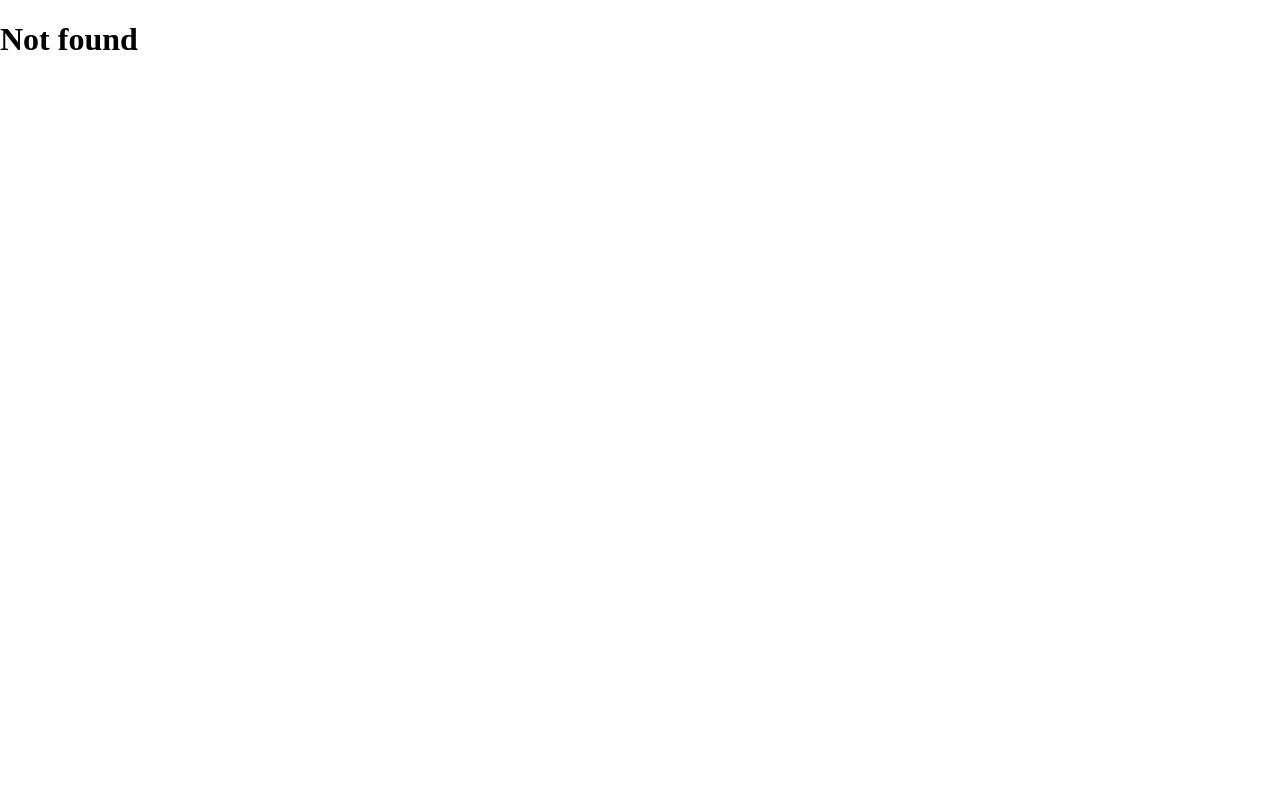
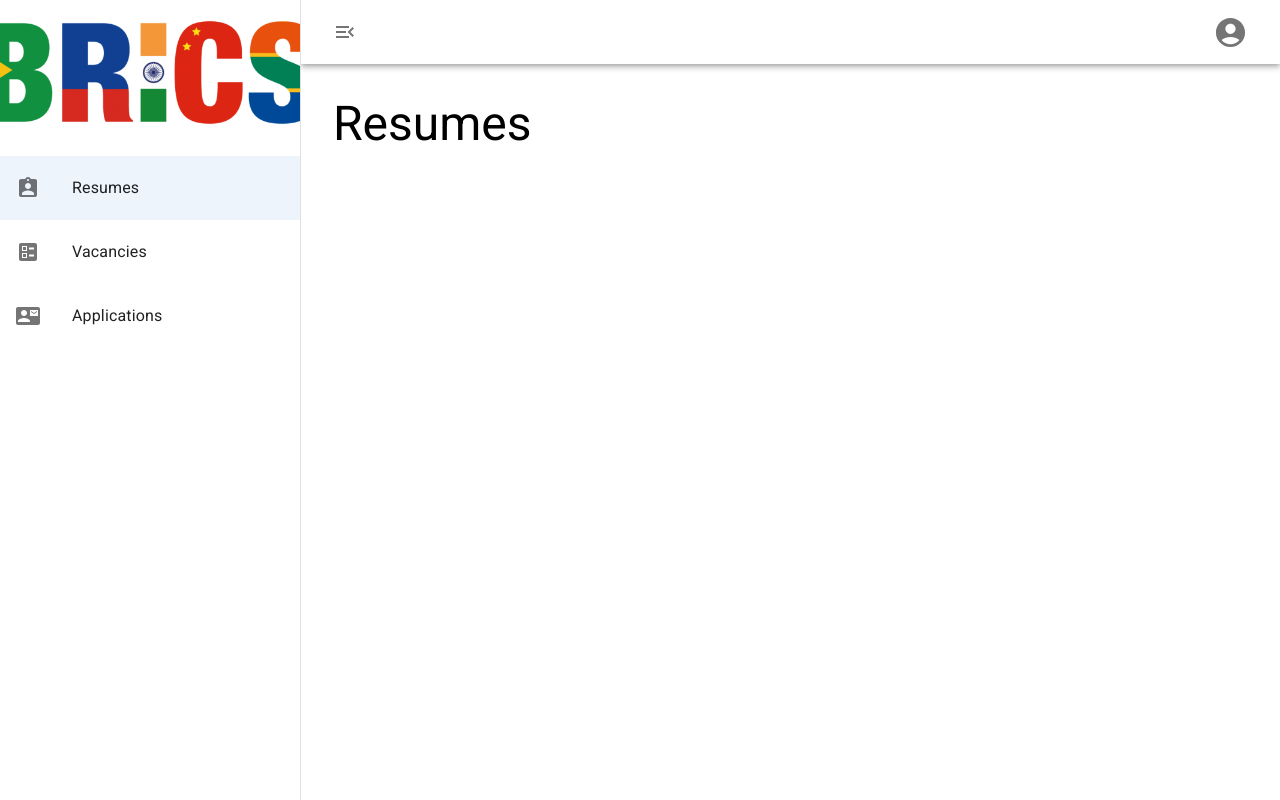
Before and after one commit to BricsSocial/BricsSocial-web, a React (Vite) app: page /resumes in a window 1280 px wide. Built offline with nearby package versions, Linux system fonts and the light colour scheme.

Commit message:
feat: Add AppBar

```diff
--- a/src/layouts/AppLayout.tsx
+++ b/src/layouts/AppLayout.tsx
@@ -4,20 +4,25 @@ import {
   AssignmentInd as ResumesIcon,
   Ballot as VacanciesIcon,
   ContactMail as ApplicationIcon,
+  AccountCircle as AccountIcon,
+  MenuOpen as MenuIcon,
 } from '@mui/icons-material';
 import {
   AppBar,
   Box,
   Drawer,
   drawerClasses,
+  Grid,
+  IconButton,
   List,
   ListItem,
   ListItemButton,
   ListItemIcon,
   ListItemText,
-  SvgIcon,
+  SxProps,
+  Toolbar,
 } from '@mui/material';
-import { useNavigate } from 'react-router';
+import { matchPath, useLocation, useNavigate } from 'react-router';
 
 import { BRICS_LOGO } from 'src/assets';
 import { appRoutes } from 'src/constants';
@@ -47,37 +52,80 @@ const menuItems: MenuItem[] = [
 ];
 
 export const AppLayout: React.FC<React.PropsWithChildren> = ({ children }) => {
+  const location = useLocation();
   const navigate = useNavigate();
 
+  const [isMenuOpen, setIsMenuOpen] = React.useState(true);
+
   return (
-    <Box>
+    <Box sx={mainContainerStyles}>
       <Drawer
         anchor="left"
-        transitionDuration={300}
         variant="permanent"
+        open={isMenuOpen}
         sx={{
           [`.${drawerClasses.paper}`]: {
-            width: '300px',
+            transition: 'all 0.3s',
+            position: 'relative',
+            width: `${isMenuOpen ? '300' : '60'}px`,
           },
         }}
+        keepMounted
       >
         <img style={{ margin: '20px 0' }} alt="BRICS logo" src={BRICS_LOGO} />
         <List>
           {menuItems.map(item => (
-            <ListItem>
-              <ListItemButton onClick={() => navigate(item.link)}>
-                <ListItemIcon>{item.icon}</ListItemIcon>
-                <ListItemText>{item.title}</ListItemText>
+            <ListItem key={item.title} sx={{ p: 0 }}>
+              <ListItemButton
+                selected={Boolean(matchPath({ path: item.link, end: false }, location.pathname))}
+                onClick={() => navigate(item.link)}
+                sx={{
+                  py: 2,
+                  ...(!isMenuOpen ? { display: 'flex', justifyContent: 'center' } : null),
+                }}
+              >
+                <ListItemIcon
+                  sx={!isMenuOpen ? { display: 'flex', justifyContent: 'center' } : null}
+                >
+                  {item.icon}
+                </ListItemIcon>
+                {isMenuOpen && <ListItemText>{item.title}</ListItemText>}
               </ListItemButton>
             </ListItem>
           ))}
         </List>
       </Drawer>
 
-      <Box>
-        <AppBar />
-        {children}
+      <Box sx={appContainerStyles(true)}>
+        <AppBar position="relative" sx={{ width: '100%', background: '#FFF' }}>
+          <Toolbar>
+            <Grid container direction="row" alignItems="center" justifyContent="space-between">
+              <IconButton onClick={() => setIsMenuOpen(isOpen => !isOpen)}>
+                <MenuIcon />
+              </IconButton>
+
+              <IconButton sx={{ alignSelf: 'flex-end' }}>
+                <AccountIcon fontSize="large" />
+              </IconButton>
+            </Grid>
+          </Toolbar>
+        </AppBar>
+        <Box sx={appContentWrapper}>{children}</Box>
       </Box>
     </Box>
   );
 };
+
+const mainContainerStyles: SxProps = {
+  display: 'flex',
+  width: '100%',
+  height: '100vh',
+};
+
+const appContainerStyles = (isDrawedOpened: boolean): SxProps => ({
+  width: '100%',
+});
+
+const appContentWrapper: SxProps = {
+  padding: 4,
+};
--- /dev/null
+++ b/src/pages/ResumesPage/ResumesPage.tsx
@@ -0,0 +1,11 @@
+import React from 'react';
+
+import { Box, Typography } from '@mui/material';
+
+export const ResumePage: React.FC = () => {
+  return (
+    <Box>
+      <Typography variant="h3">Resumes</Typography>
+    </Box>
+  );
+};
--- /dev/null
+++ b/src/pages/ResumesPage/index.ts
@@ -0,0 +1 @@
+export * from './ResumesPage';
--- a/src/routes/index.ts
+++ b/src/routes/index.ts
@@ -2,5 +2,6 @@ import { RouteProps } from 'src/types';
 
 import { AUTH_ROUTE } from './auth';
 import { HOME_ROUTE } from './home';
+import { RESUMES_ROUTE } from './resumes';
 
-export const APP_ROUTES: RouteProps[] = [HOME_ROUTE, AUTH_ROUTE];
+export const APP_ROUTES: RouteProps[] = [HOME_ROUTE, AUTH_ROUTE, RESUMES_ROUTE];
--- a/src/routes/resumes.tsx
+++ b/src/routes/resumes.tsx
@@ -0,0 +1,23 @@
+import { Outlet } from 'react-router';
+
+import { appRoutes } from 'src/constants';
+import { AppLayout } from 'src/layouts';
+import { ResumePage } from 'src/pages/ResumesPage';
+import { RouteProps } from 'src/types';
+
+export const ROUTES: RouteProps[] = [
+  {
+    index: true,
+    element: <ResumePage />,
+  },
+];
+
+export const RESUMES_ROUTE: RouteProps = {
+  path: appRoutes.resumes.index,
+  element: (
+    <AppLayout>
+      <Outlet />
+    </AppLayout>
+  ),
+  childRoutes: ROUTES,
+};
```
